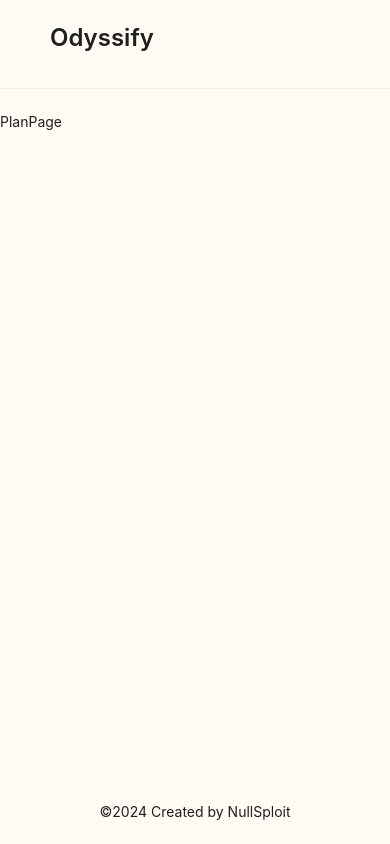
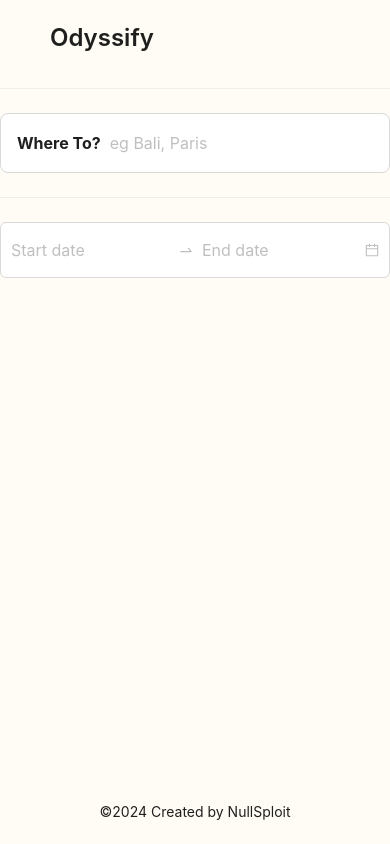
Before and after one commit to nullsploit01/odyssify, a React (Vite) app in the folder client/: page / in a window 390 px wide. Both pictures are taken after a click on the button "Get Started". Built offline with nearby package versions, Linux system fonts and the light colour scheme.

Commit message:
add a search input and date picker on plan page

```diff
--- a/client/src/components/templates/page-layout/index.tsx
+++ b/client/src/components/templates/page-layout/index.tsx
@@ -20,7 +20,7 @@ const PageLayout: FC<PropsWithChildren> = ({ children }) => {
         </div>
       </Header>
       <Divider />
-      <Content>{children}</Content>
+      <Content style={{ minHeight: '100%' }}>{children}</Content>
       <Footer style={{ textAlign: 'center' }}>
         ©{new Date().getFullYear()} Created by NullSploit
       </Footer>
--- /dev/null
+++ b/client/src/pages/plan/index.css
@@ -0,0 +1,22 @@
+@media (max-width: 576px) {
+  .ant-picker-panels > *:first-child button.ant-picker-header-next-btn {
+    visibility: visible !important;
+  }
+
+  .ant-picker-panels > *:first-child button.ant-picker-header-super-next-btn {
+    visibility: visible !important;
+  }
+
+  .ant-picker-panels > *:last-child {
+    display: none;
+  }
+
+  .ant-picker-panel-container,
+  .ant-picker-footer {
+    width: 280px !important;
+  }
+
+  .ant-picker-footer-extra > div {
+    flex-wrap: wrap !important;
+  }
+}
--- a/client/src/pages/plan/index.tsx
+++ b/client/src/pages/plan/index.tsx
@@ -1,10 +1,25 @@
+import './index.css'
+import { Col, DatePicker, Divider, Input, Row } from 'antd'
 import { FC } from 'react'
 
 import withTemplate from 'src/components/hoc/with-template'
 import PageLayout from 'src/components/templates/page-layout'
 
 const PlanPage: FC = () => {
-  return <div>PlanPage</div>
+  return (
+    <Row style={{ display: 'flex', justifyContent: 'center' }}>
+      <Col lg={6}>
+        <Input
+          size="large"
+          allowClear
+          placeholder="eg Bali, Paris"
+          prefix={<b style={{ margin: '10px 5px' }}>Where To?</b>}
+        />
+        <Divider />
+        <DatePicker.RangePicker style={{ width: '100%', padding: '15px 10px' }} size="large" />
+      </Col>
+    </Row>
+  )
 }
 
 export default withTemplate(PlanPage, PageLayout)
```
Also changed, not shown: client/src/App.tsx (+6 -3 lines).
